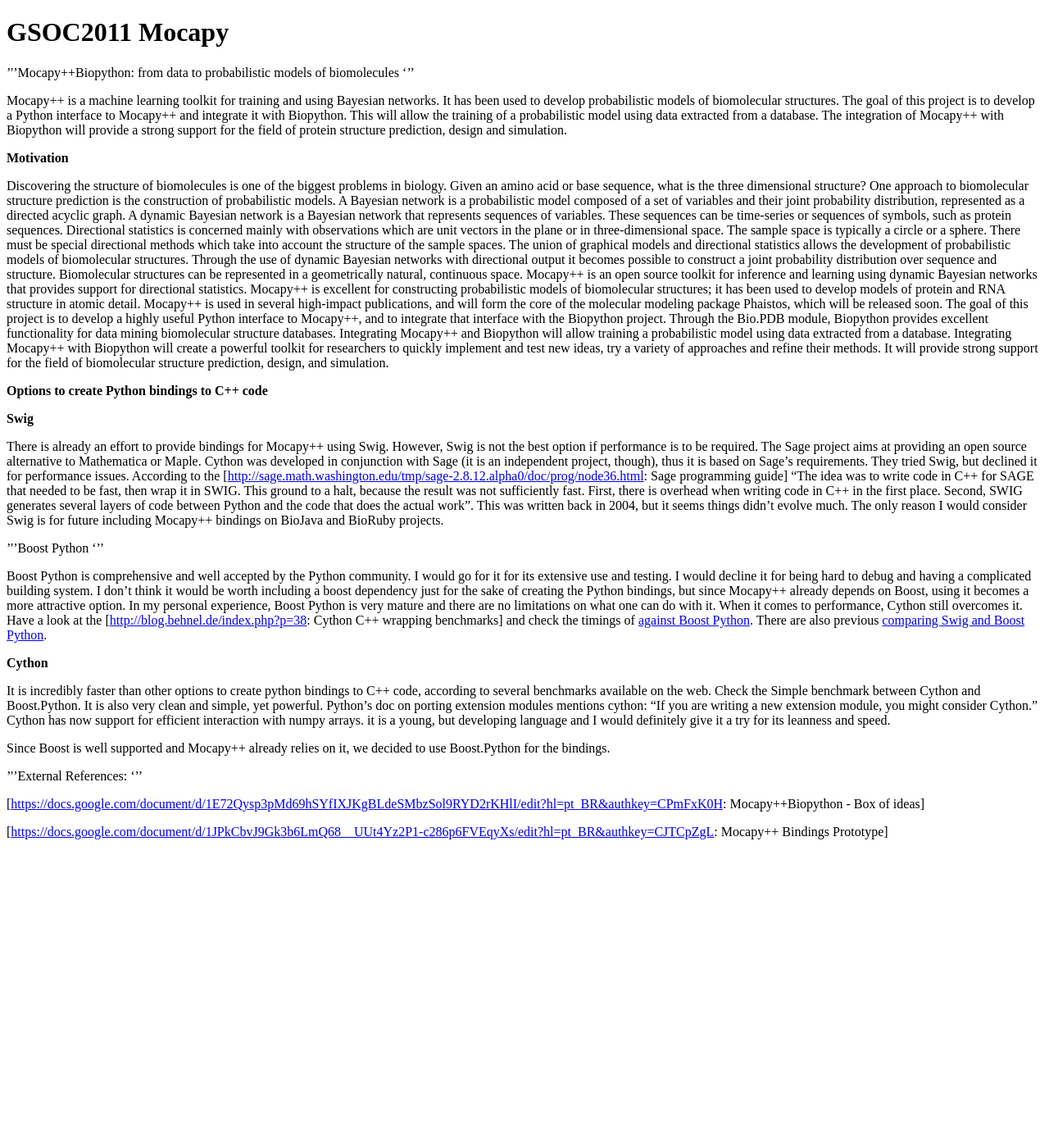
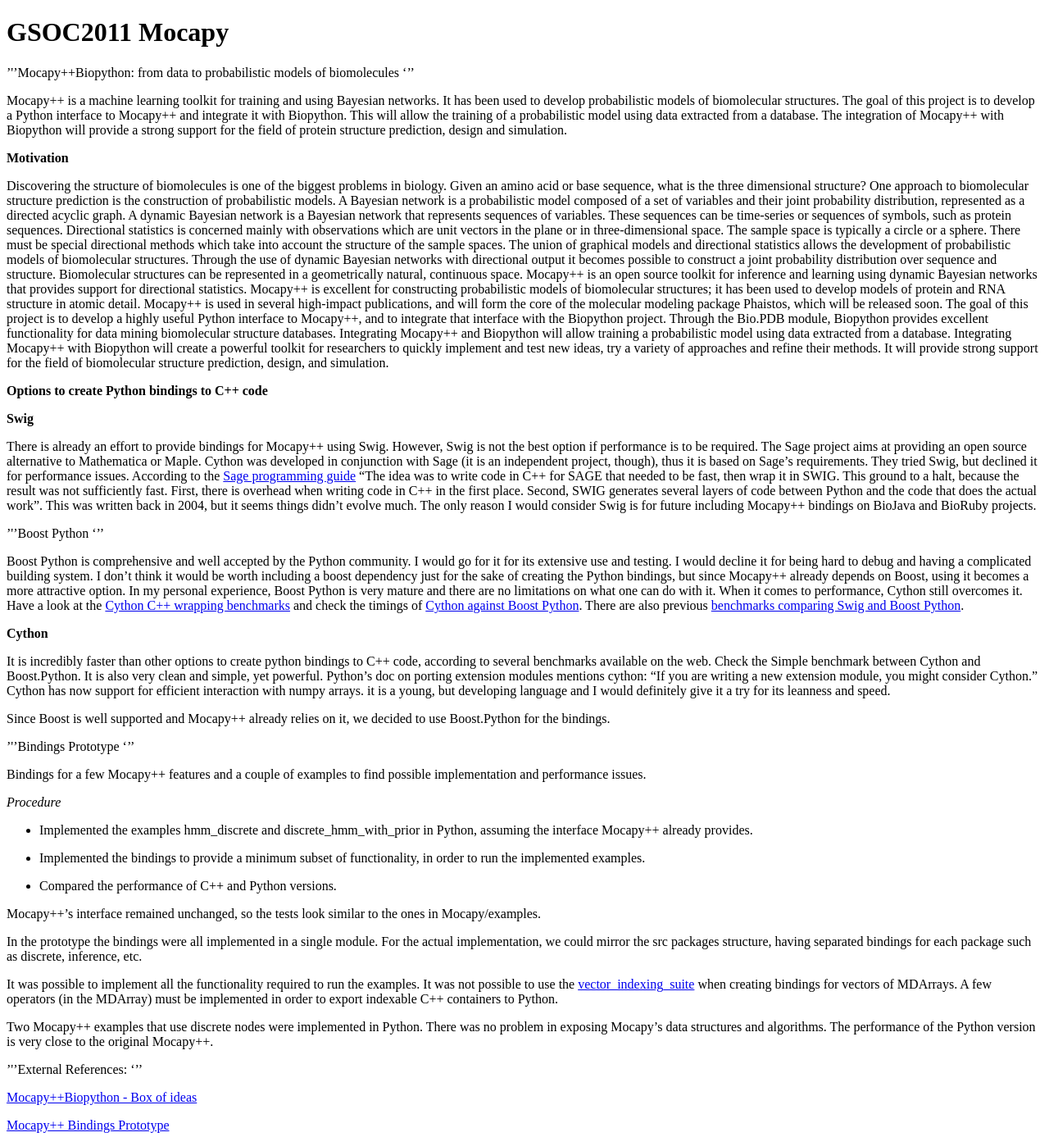
Before and after one commit to biopython/biopython.github.io, a Jekyll site: the page built from wiki/GSOC2011_Mocapy.md, in a window 1280 px wide. Shown: the whole page at 82% size. Built offline with Jekyll 4.4.1, drawn with Linux system fonts in a browser that asks for light colours; before the commit the page ends 1040 px from its top, so only the background shows below that.

Commit message:
Change to wiki page

```diff
--- a/wiki/GSOC2011_Mocapy.md
+++ b/wiki/GSOC2011_Mocapy.md
@@ -64,16 +64,16 @@ The Sage project aims at providing an open source alternative to
 Mathematica or Maple. Cython was developed in conjunction with Sage (it
 is an independent project, though), thus it is based on Sage's
 requirements. They tried Swig, but declined it for performance issues.
-According to the
-\[<http://sage.math.washington.edu/tmp/sage-2.8.12.alpha0/doc/prog/node36.html>:
-Sage programming guide\] "The idea was to write code in C++ for SAGE
-that needed to be fast, then wrap it in SWIG. This ground to a halt,
-because the result was not sufficiently fast. First, there is overhead
-when writing code in C++ in the first place. Second, SWIG generates
-several layers of code between Python and the code that does the actual
-work". This was written back in 2004, but it seems things didn't evolve
-much. The only reason I would consider Swig is for future including
-Mocapy++ bindings on BioJava and BioRuby projects.
+According to the [Sage programming
+guide](http://sage.math.washington.edu/tmp/sage-2.8.12.alpha0/doc/prog/node36.html)
+"The idea was to write code in C++ for SAGE that needed to be fast, then
+wrap it in SWIG. This ground to a halt, because the result was not
+sufficiently fast. First, there is overhead when writing code in C++ in
+the first place. Second, SWIG generates several layers of code between
+Python and the code that does the actual work". This was written back in
+2004, but it seems things didn't evolve much. The only reason I would
+consider Swig is for future including Mocapy++ bindings on BioJava and
+BioRuby projects.
 
 '''Boost Python '''
 
@@ -85,12 +85,11 @@ sake of creating the Python bindings, but since Mocapy++ already depends
 on Boost, using it becomes a more attractive option. In my personal
 experience, Boost Python is very mature and there are no limitations on
 what one can do with it. When it comes to performance, Cython still
-overcomes it. Have a look at the
-\[<http://blog.behnel.de/index.php?p=38>: Cython C++ wrapping
-benchmarks\] and check the timings of [against Boost
-Python](http://www.behnel.de/cycppbench/:Cython). There are also
-previous [comparing Swig and Boost
-Python](http://telecom.inescporto.pt/~gjc/pybindgen-benchmarks/:benchmarks).
+overcomes it. Have a look at the [Cython C++ wrapping
+benchmarks](http://blog.behnel.de/index.php?p=38) and check the timings
+of [Cython against Boost Python](http://www.behnel.de/cycppbench/).
+There are also previous [benchmarks comparing Swig and Boost
+Python](http://telecom.inescporto.pt/~gjc/pybindgen-benchmarks/).
 
 **Cython**
 
@@ -106,10 +105,50 @@ definitely give it a try for its leanness and speed.
 Since Boost is well supported and Mocapy++ already relies on it, we
 decided to use Boost.Python for the bindings.
 
+'''Bindings Prototype '''
+
+Bindings for a few Mocapy++ features and a couple of examples to find
+possible implementation and performance issues.
+
+*Procedure*
+
+-   Implemented the examples hmm\_discrete and
+    discrete\_hmm\_with\_prior in Python, assuming the interface
+    Mocapy++ already provides.
+
+<!-- -->
+
+-   Implemented the bindings to provide a minimum subset of
+    functionality, in order to run the implemented examples.
+
+<!-- -->
+
+-   Compared the performance of C++ and Python versions.
+
+Mocapy++’s interface remained unchanged, so the tests look similar to
+the ones in Mocapy/examples.
+
+In the prototype the bindings were all implemented in a single module.
+For the actual implementation, we could mirror the src packages
+structure, having separated bindings for each package such as discrete,
+inference, etc.
+
+It was possible to implement all the functionality required to run the
+examples. It was not possible to use the
+[vector\_indexing\_suite](http://www.boost.org/doc/libs/1_42_0/libs/python/doc/v2/indexing.html)
+when creating bindings for vectors of MDArrays. A few operators (in the
+MDArray) must be implemented in order to export indexable C++ containers
+to Python.
+
+Two Mocapy++ examples that use discrete nodes were implemented in
+Python. There was no problem in exposing Mocapy’s data structures and
+algorithms. The performance of the Python version is very close to the
+original Mocapy++.
+
 '''External References: '''
 
-\[<https://docs.google.com/document/d/1E72Qysp3pMd69hSYfIXJKgBLdeSMbzSol9RYD2rKHlI/edit?hl=pt_BR&authkey=CPmFxK0H>:
-Mocapy++Biopython - Box of ideas\]
+[Mocapy++Biopython - Box of
+ideas](https://docs.google.com/document/d/1E72Qysp3pMd69hSYfIXJKgBLdeSMbzSol9RYD2rKHlI/edit?hl=pt_BR&authkey=CPmFxK0H)
 
-\[<https://docs.google.com/document/d/1JPkCbvJ9Gk3b6LmQ68__UUt4Yz2P1-c286p6FVEqyXs/edit?hl=pt_BR&authkey=CJTCpZgL>:
-Mocapy++ Bindings Prototype\]
+[Mocapy++ Bindings
+Prototype](https://docs.google.com/document/d/1JPkCbvJ9Gk3b6LmQ68__UUt4Yz2P1-c286p6FVEqyXs/edit?hl=pt_BR&authkey=CJTCpZgL)
```
Also changed, not shown: 1 other file.
